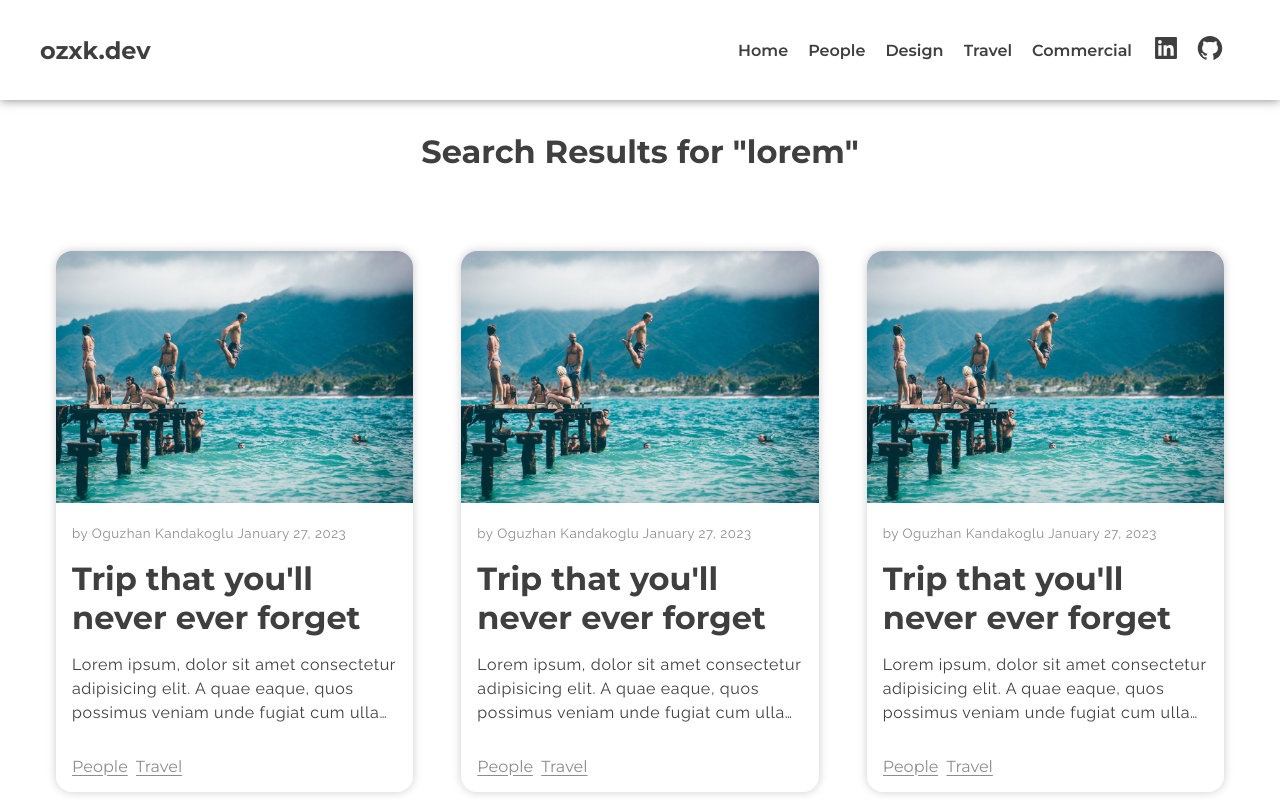
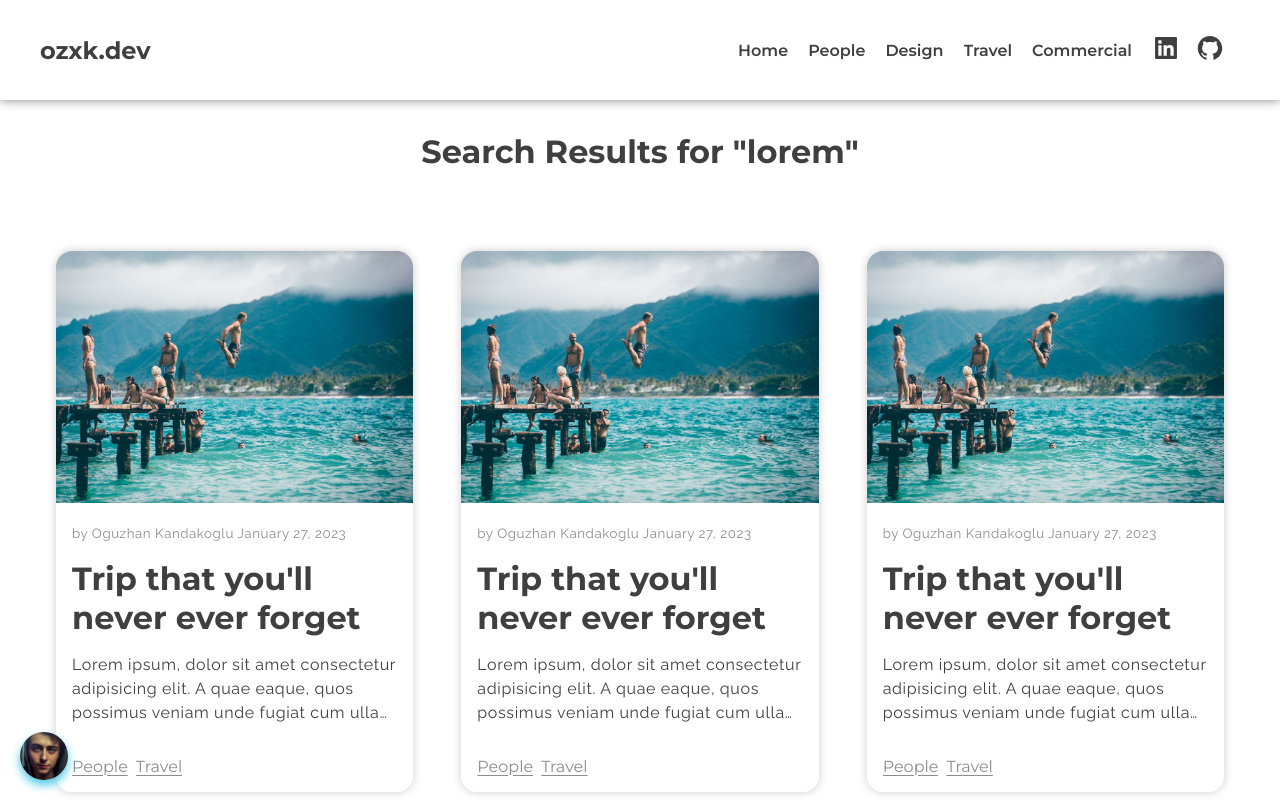
Before and after one commit to Ouzx/ozxkdev, a Next.js app: page /search in a window 1280 px wide. Shown: the top 800 px of the page. Built offline with nearby package versions, Linux system fonts and the light colour scheme.

Commit message:
portfolio icon added

```diff
--- /dev/null
+++ b/src/app/Components/Resume/Resume.module.scss
@@ -0,0 +1,45 @@
+@use "../../globals.scss" as *;
+@use "../../rounded.scss" as *;
+
+.resume {
+  position: fixed;
+  bottom: 20px;
+  left: 20px;
+  background: $light-bg;
+  color: $black;
+  cursor: pointer;
+  @extend %full;
+  border: none;
+  box-shadow: 0 5px 10px $accent;
+  z-index: 1000;
+  transition: 0.3s;
+  overflow: hidden;
+
+  width: 3rem;
+  height: 3rem;
+
+  &:hover {
+    background: $accent;
+    color: #fff;
+  }
+
+  .pp {
+    width: 100%;
+    height: 100%;
+    object-fit: cover;
+
+    &:hover {
+      // spin fast
+      animation: spin 0.3s linear;
+
+      @keyframes spin {
+        from {
+          transform: rotate(0deg);
+        }
+        to {
+          transform: rotate(360deg);
+        }
+      }
+    }
+  }
+}
--- /dev/null
+++ b/src/app/Components/Resume/Resume.tsx
@@ -0,0 +1,18 @@
+import React from "react";
+import Image from "next/image";
+import styles from "./Resume.module.scss";
+
+import pp from "../../../assets/PP.png";
+const Resume = () => {
+  return (
+    <a
+      href="https://portfolio.ozxk.dev"
+      className={styles.resume}
+      target="_blank"
+    >
+      <Image src={pp} alt="picture" className={styles.pp} />
+    </a>
+  );
+};
+
+export default Resume;
--- a/src/app/layout.tsx
+++ b/src/app/layout.tsx
@@ -2,6 +2,7 @@ import { montserrat, raleway } from "./fonts";
 import Header from "./Components/Header/Header";
 import Footer from "./Components/Footer/Footer";
 import Bottom from "./Components/Footer/Bottom/Bottom";
+import Resume from "./Components/Resume/Resume";
 import BacktoTop from "@/Components/BacktoTop/BacktoTop";
 import "./globals.scss";
 
@@ -27,6 +28,7 @@ export default function RootLayout({
           <Footer />
           <Bottom />
         </div>
+        <Resume />
         <BacktoTop />
       </body>
     </html>
```
Also changed, not shown: src/assets/PP.png (added).
